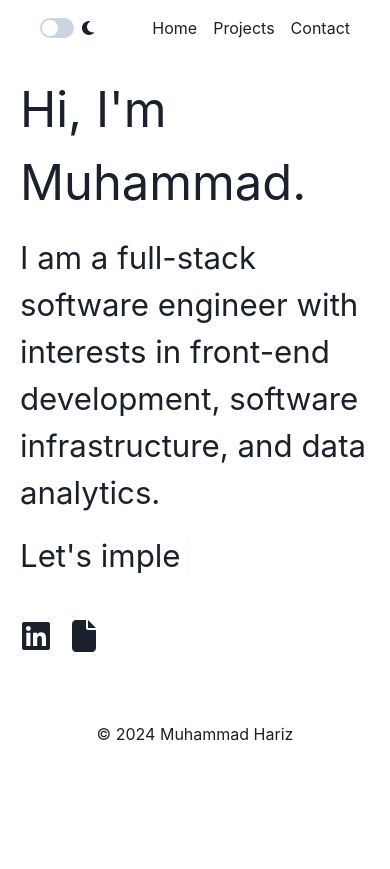
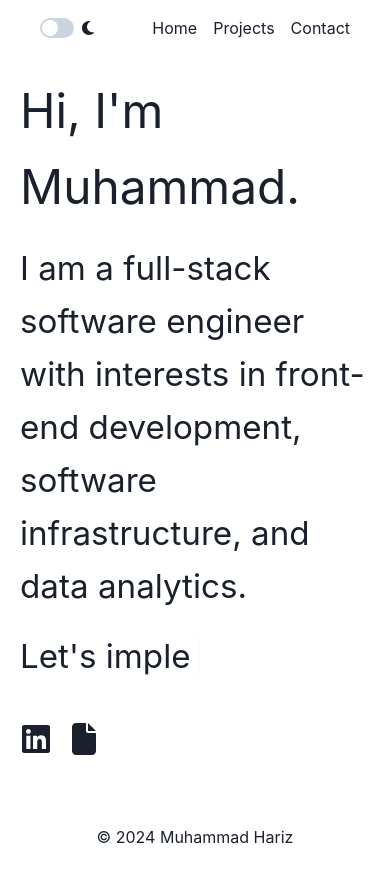
Before and after one commit to MoHariz/mohariz-portfolio, a Gatsby site: page / in a window 390 px wide. Before the commit the page ends 844 px from the top, so only its background shows below. Built offline with nearby package versions, Linux system fonts and the light colour scheme; Gatsby itself is replaced by a stand-in of ours.

Commit message:
updated typography font-size and line-height

```diff
--- a/src/components/ProjectPageTemplate/index.css
+++ b/src/components/ProjectPageTemplate/index.css
@@ -11,21 +11,48 @@
 }
 
 h1 {
-    font-size: 3.052rem;
+    font-size: 2.986rem;
+    line-height: 1.2;
 }
 
 h2 {
-    font-size: 2.441rem;
+    font-size: 2.488rem;
+    line-height: 1.3;
 }
 
 h3 {
-    font-size: 1.953rem;
+    font-size: 2.074rem;
+    line-height: 1.35;
 }
 
 h4 {
-    font-size: 1.563rem;
+    font-size: 1.728rem;
+    line-height: 1.4;
+}
+
+h5 {
+    font-size: 1.44rem;
+    line-height: 1.5;
+}
+
+h6 {
+    font-size: 1.2rem;
+    line-height: 1.6;
 }
 
 p {
     font-size: 1rem;
+    line-height: 1.6;
 }
+
+@media (max-width: 768px) {
+    h1,
+    h2,
+    h3,
+    h4,
+    h5,
+    h6,
+    p {
+        line-height: 1.4;
+    }
+}
--- a/src/components/Typography/index.css
+++ b/src/components/Typography/index.css
@@ -1,24 +1,51 @@
 .typography-h1 {
-    font-size: 3.052rem;
+    font-size: 2.986rem;
+    line-height: 1.2;
 }
 .typography-h2 {
-    font-size: 2.441rem;
+    font-size: 2.488rem;
+    line-height: 1.3;
 }
 .typography-h3 {
-    font-size: 1.953rem;
+    font-size: 2.074rem;
+    line-height: 1.35;
 }
 .typography-h4 {
-    font-size: 1.563rem;
+    font-size: 1.728rem;
+    line-height: 1.4;
+}
+.typography-h5 {
+    font-size: 1.44rem;
+    line-height: 1.5;
+}
+.typography-h6 {
+    font-size: 1.2rem;
+    line-height: 1.6;
 }
 .typography-p {
     font-size: 1rem;
+    line-height: 1.6;
 }
 
 .typography-h1,
 .typography-h2,
 .typography-h3,
 .typography-h4,
+.typography-h5,
+.typography-h6,
 .typography-p {
     font-family: -apple-system, Roboto, sans-serif, serif;
     color: "#232129";
 }
+
+@media (max-width: 768px) {
+    .typography-h1,
+    .typography-h2,
+    .typography-h3,
+    .typography-h4,
+    .typography-h5,
+    .typography-h6,
+    .typography-p {
+        line-height: 1.6;
+    }
+}
```
